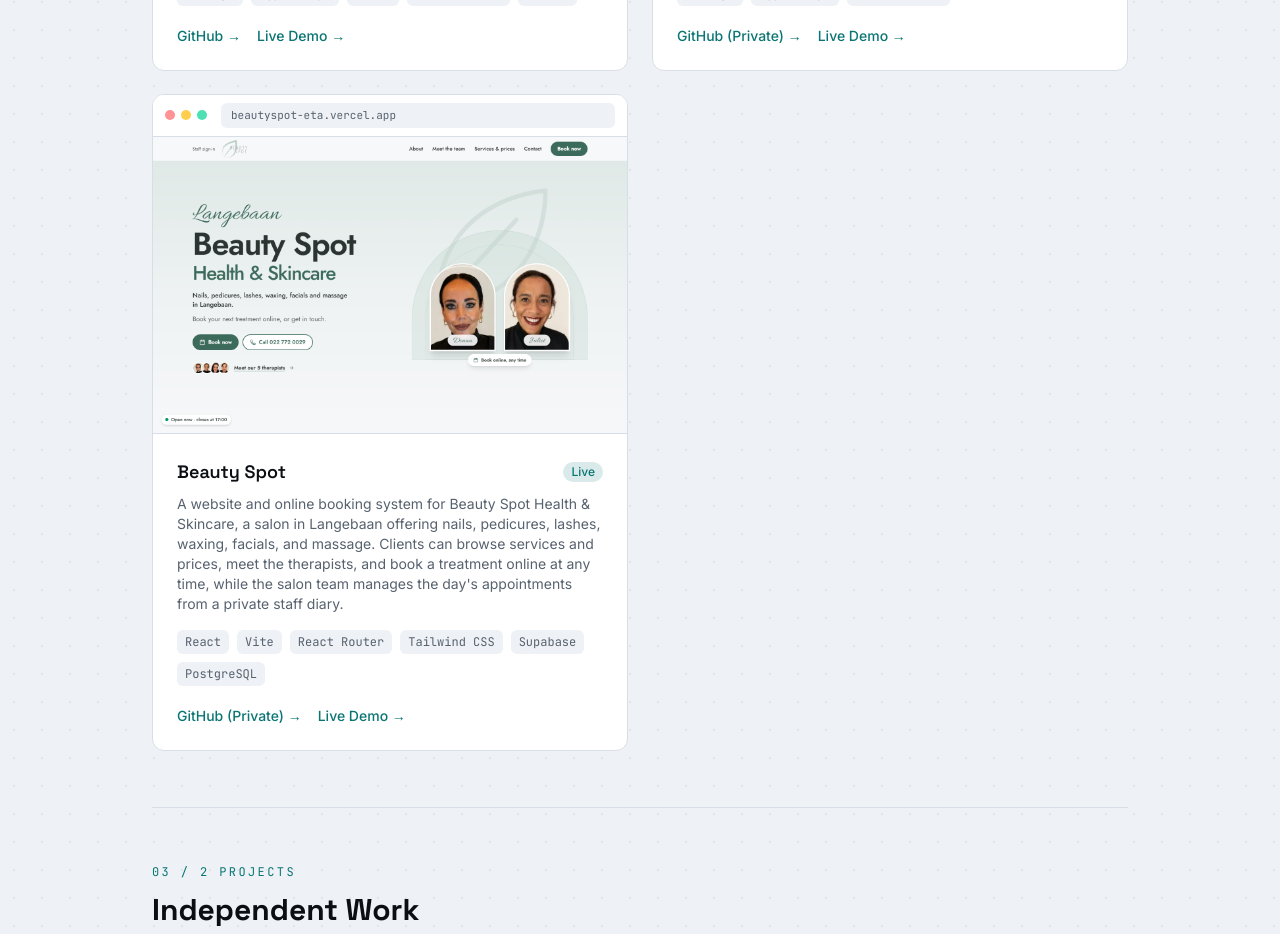
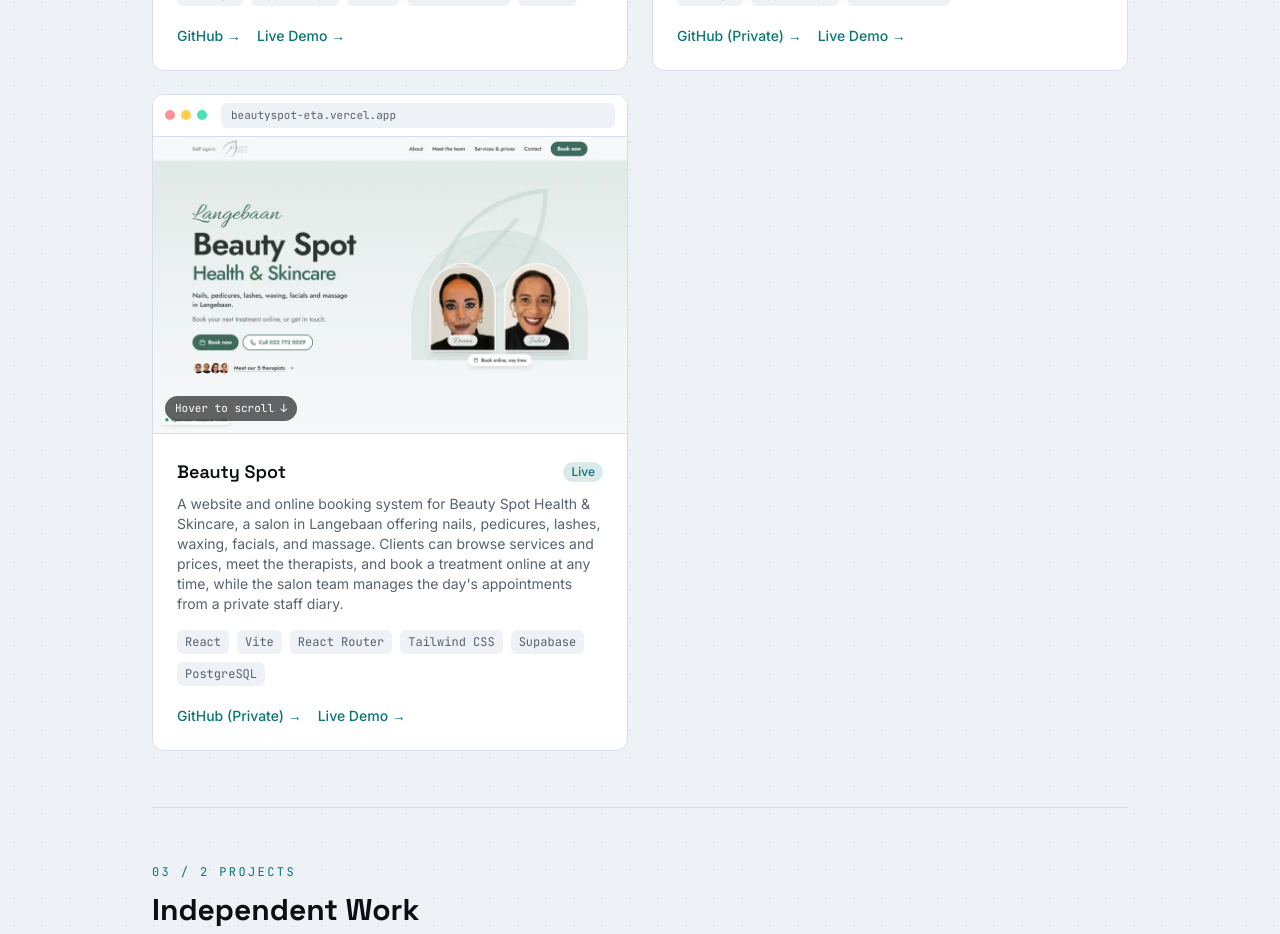
Before and after one commit to aidan-g-barends/Aidan-Barends-Portfolio, a Next.js app: page /projects in a window 1280 px wide. Shown: the part 2700-3634 px from the top of the page. Built offline with nearby package versions, Linux system fonts and the light colour scheme.

Commit message:
Add hover-to-scroll preview for Beauty Spot
Full-page capture of the live site (scroll-reveal sections forced visible so the whole page is captured), wired into the project data so its card and detail page scroll on hover.

```diff
--- a/src/data/projects.ts
+++ b/src/data/projects.ts
@@ -476,6 +476,7 @@
     github: "https://github.com/aidan-g-barends/BSSH",
     live: "https://beautyspot-eta.vercel.app/",
     image: "/projects/beautyspot.png",
+    preview: { src: "/projects/previews/beautyspot.webp", height: 3958 },
     private: true,
     status: "live",
     featured: false,
```
Also changed, not shown: public/projects/previews/beautyspot.webp (added).
